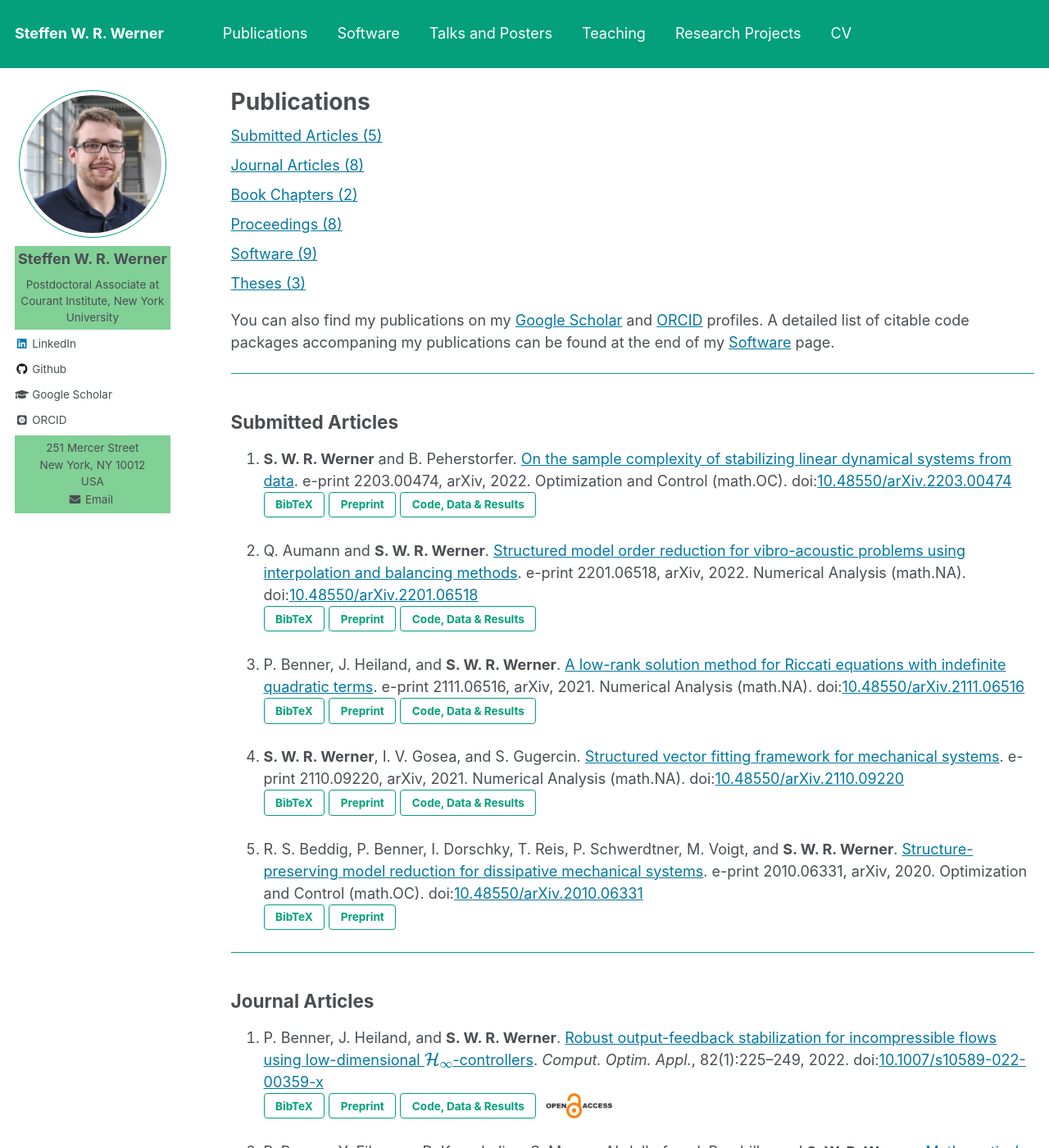
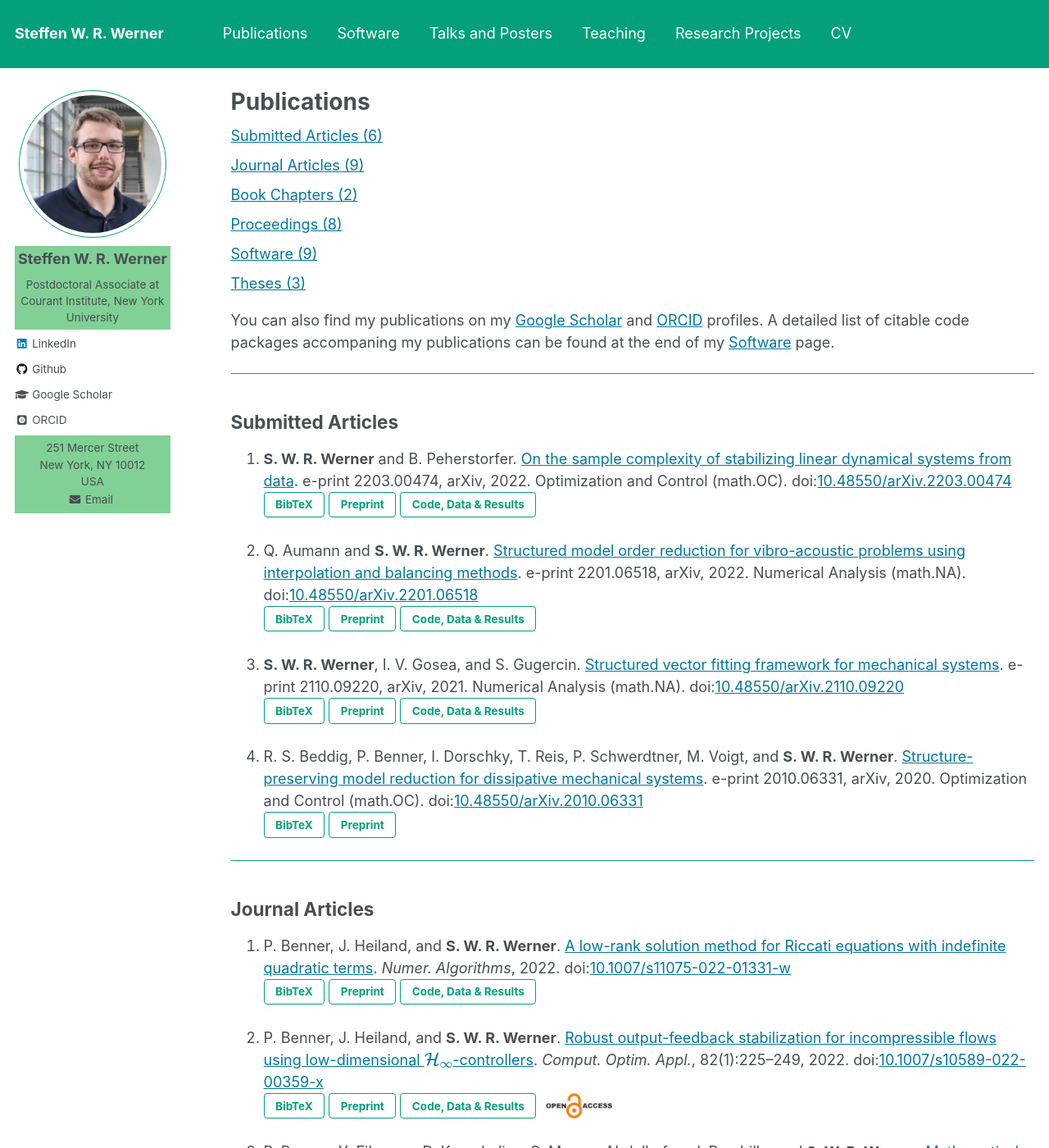
Before and after one commit to ninsteve/ninsteve.github.io, a Jekyll site: the page built from _pages/publications.md, in a window 1280 px wide and 1400 px high. Shown: the whole window at 82% size. Built offline with Jekyll 4.4.1, drawn with Linux system fonts in a browser that asks for light colours; nearby versions of some CDN libraries; some web fonts are replaced; formulas are drawn with MathJax 3.

Commit message:
New BibTeX entries and moved publication.

```diff
--- a/_pages/publications.md
+++ b/_pages/publications.md
@@ -12,10 +12,10 @@ author_profile: true
 {% endif %}
 
 <p style="margin-top:0.5em; margin-bottom:0.5em">
-  <a href="#submitted">Submitted Articles (5)</a>
+  <a href="#submitted">Submitted Articles (6)</a>
 </p>
 <p style="margin-top:0.5em; margin-bottom:0.5em">
-  <a href="#journal">Journal Articles (8)</a>
+  <a href="#journal">Journal Articles (9)</a>
 </p>
 <p style="margin-top:0.5em; margin-bottom:0.5em">
   <a href="#bookchapters">Book Chapters (2)</a>
@@ -71,17 +71,6 @@ found at the end of my
     <a target="blank_" href="https://doi.org/10.5281/zenodo.5836047">
     <button class="btn btn--inverse">Code, Data & Results</button></a>
 
-1.  P. Benner, J. Heiland, and <strong>S. W. R. Werner</strong>. <a
-    target="blank_" href="https://doi.org/10.48550/arXiv.2111.06516">A low-rank
-    solution method for Riccati equations with indefinite quadratic terms</a>.
-    e-print 2111.06516, arXiv, 2021. Numerical Analysis (math.NA).
-    doi:<a target="blank_" href="https://doi.org/10.48550/arXiv.2111.06516">10.48550/arXiv.2111.06516</a><br />
-    <button id="BenHW21a-pop" class="btn btn--inverse">BibTeX</button>
-    <a target="blank_" href="https://doi.org/10.48550/arXiv.2111.06516">
-    <button class="btn btn--inverse">Preprint</button></a>
-    <a target="blank_" href="https://doi.org/10.5281/zenodo.5155993">
-    <button class="btn btn--inverse">Code, Data & Results</button></a>
-
 1.  <strong>S. W. R. Werner</strong>, I. V. Gosea, and S. Gugercin. <a
     target="blank_" href="https://doi.org/10.48550/arXiv.2110.09220">Structured
     vector fitting framework for mechanical systems</a>. e-print 2110.09220,
@@ -107,6 +96,18 @@ found at the end of my
 ---
 
 ## <a name="journal"></a>Journal Articles ##
+
+1.  P. Benner, J. Heiland, and <strong>S. W. R. Werner</strong>. <a
+    target="blank_" href="https://doi.org/10.1007/s11075-022-01331-w">A
+    low-rank solution method for Riccati equations with indefinite quadratic
+    terms</a>.
+    <i>Numer. Algorithms</i>, 2022.
+    doi:<a target="blank_" href="https://doi.org/10.1007/s11075-022-01331-w">10.1007/s11075-022-01331-w</a><br />
+    <button id="BenHW22a-pop" class="btn btn--inverse">BibTeX</button>
+    <a target="blank_" href="https://doi.org/10.48550/arXiv.2111.06516">
+    <button class="btn btn--inverse">Preprint</button></a>
+    <a target="blank_" href="https://doi.org/10.5281/zenodo.6308400">
+    <button class="btn btn--inverse">Code, Data & Results</button></a>
 
 1.  P. Benner, J. Heiland, and <strong>S. W. R. Werner</strong>. <a
     target="blank_" href="https://doi.org/10.1007/s10589-022-00359-x">Robust
--- a/files/publications/bibtex.html
+++ b/files/publications/bibtex.html
@@ -2,6 +2,48 @@
 <!-- SUBMITTED ARTICLES                                                      -->
 <!--=========================================================================-->
 
+<script>
+  $(function(){
+  $('#BenGW22-pop').magnificPopup({ items: { src: '#BenGW22' },
+  closeBtnInside: true, autoFocusLast: false, fixedContentPos: false,
+  type: 'inline' }); });
+</script>
+<div id="BenGW22" class="bibtex-dialog mfp-hide">
+<pre><code>
+@TECHREPORT{BenGW22,
+  author =       {Benner, P. and Gugercin, S. and Werner, S.~W~.R.},
+  title =        {A unifying framework for tangential interpolation of
+                  structured bilinear control systems},
+  institution =  {arXiv},
+  type =         {e-print},
+  number =       {2206.01657},
+  note =         {Numerical Analysis (math.NA)},
+  year =         {2022},
+  doi =          {10.48550/arXiv.2206.01657}
+}
+</code></pre></div>
+<!--=========================================================================-->
+<script>
+  $(function(){
+  $('#WerOP22-pop').magnificPopup({ items: { src: '#WerOP22' },
+  closeBtnInside: true, autoFocusLast: false, fixedContentPos: false,
+  type: 'inline' }); });
+</script>
+<div id="WerOP22" class="bibtex-dialog mfp-hide">
+<pre><code>
+@TECHREPORT{WerOP22,
+  author =       {Werner, S.~W.~R. and Overton, M.~L. and Peherstorfer, B.},
+  title =        {Multi-fidelity robust controller design with gradient
+                  sampling},
+  institution =  {arXiv},
+  type =         {e-print},
+  number =       {2205.15050},
+  note =         {Optimization and Control (math.OC)},
+  year =         {2022},
+  doi =          {10.48550/arXiv.2205.15050}
+}
+</code></pre></div>
+<!--=========================================================================-->
 <script>
   $(function(){
   $('#WerP22-pop').magnificPopup({ items: { src: '#WerP22' },
@@ -41,27 +83,6 @@
   note =         {Numerical Analysis (math.NA)},
   year =         {2022},
   doi =          {10.48550/arXiv.2201.06518}
-}
-</code></pre></div>
-<!--=========================================================================-->
-<script>
-  $(function(){
-  $('#BenHW21a-pop').magnificPopup({ items: { src: '#BenHW21a' },
-  closeBtnInside: true, autoFocusLast: false, fixedContentPos: false,
-  type: 'inline' }); });
-</script>
-<div id="BenHW21a" class="bibtex-dialog mfp-hide">
-<pre><code>
-@TECHREPORT{BenHW21a,
-  author =       {Benner, P. and Heiland, J. and Werner, S.~W.~R.},
-  title =        {A low-rank solution method for Riccati equations with
-                  indefinite quadratic terms},
-  institution =  {arXiv},
-  type =         {e-print},
-  number =       {2111.06516},
-  note =         {Numerical Analysis (math.NA)},
-  year =         {2021},
-  doi =          {10.48550/arXiv.2111.06516}
 }
 </code></pre></div>
 <!--=========================================================================-->
@@ -112,6 +133,27 @@
 <!-- JOURNAL ARTICLES                                                        -->
 <!--=========================================================================-->
 
+<script>
+  $(function(){
+  $('#BenHW22a-pop').magnificPopup({ items: { src: '#BenHW22a' },
+  closeBtnInside: true, autoFocusLast: false, fixedContentPos: false,
+  type: 'inline' }); });
+</script>
+<div id="BenHW22a" class="bibtex-dialog mfp-hide">
+<pre><code>
+@ARTICLE{BenHW22a,
+  author =       {Benner, P. and Heiland, J. and Werner, S.~W.~R.},
+  title =        {A low-rank solution method for {R}iccati equations with
+                  indefinite quadratic terms},
+  journal =      {Numer. Algorithms},
+  volume =       {},
+  number =       {},
+  pages =        {},
+  year =         {2022},
+  doi =          {10.1007/s11075-022-01331-w}
+}
+</code></pre></div>
+<!--=========================================================================-->
 <script>
   $(function(){
   $('#BenHW22-pop').magnificPopup({ items: { src: '#BenHW22' },
```
